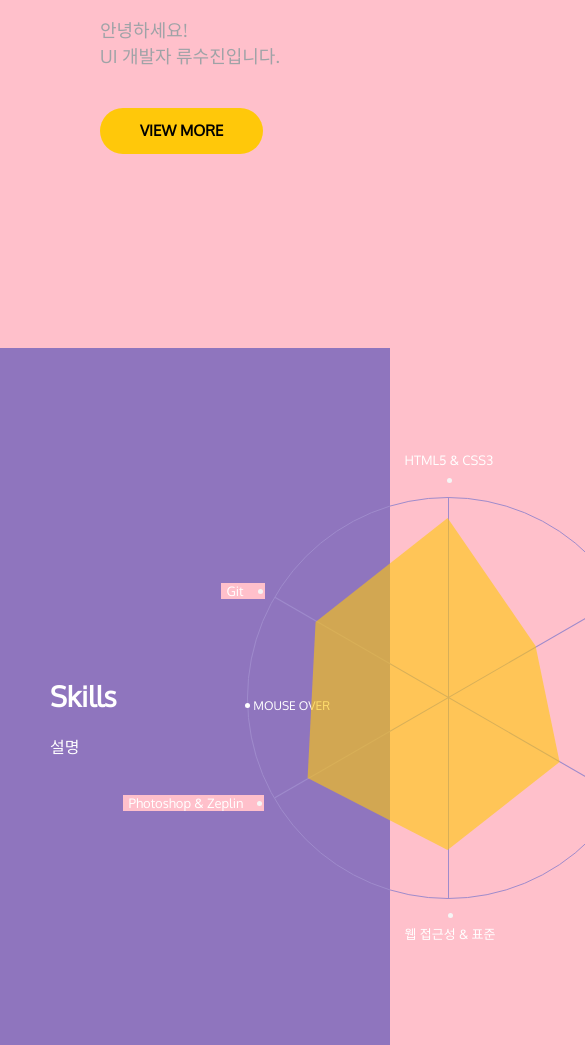
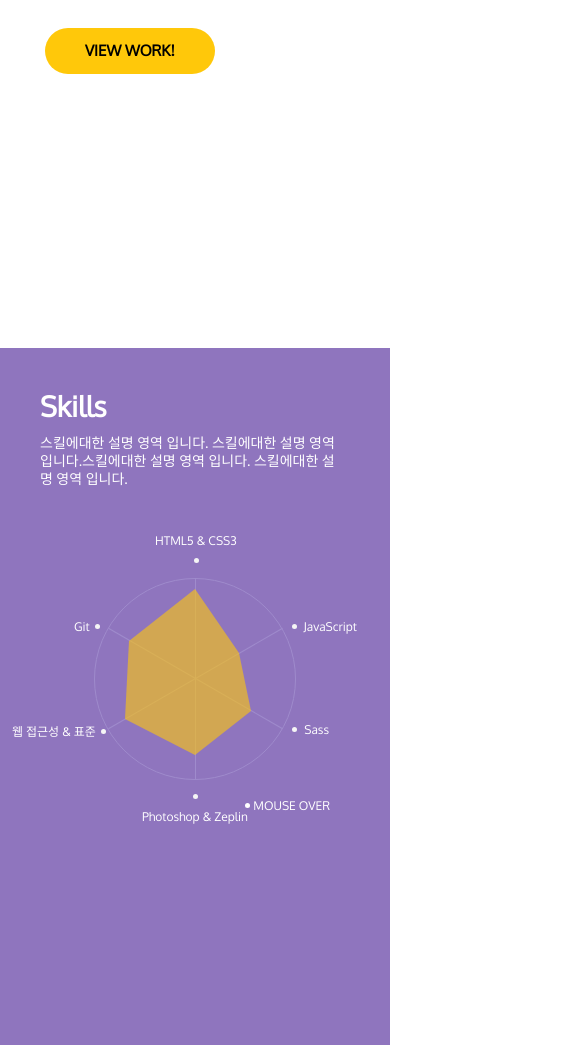
Before and after one commit to rocksujin/rocksujin.github.io, a plain HTML site: page index.html in a window 390 px wide. Shown: the part 302-1347 px from the top of the page, 585 px wide, since content can reach past the window. Drawn offline with nearby package versions, Linux system fonts and the light colour scheme.

Commit message:
modified

```diff
--- a/css/style.css
+++ b/css/style.css
@@ -32,7 +32,7 @@ header nav li>a:hover, header .nav li.on>a{color:#d02c0d}
 .work_list ul{display:flex;max-width:100%;justify-content:center;flex-wrap:wrap;}
 .work_list li{flex-basis:33.3%;max-width:300px;margin:6px;box-sizing:border-box;}
 .work_list li>a{display:block;border-radius:6px;padding:20px 50px;}
-.work_list li>img{display:block;margin:0 auto;}
+.work_list li img{display:block;margin-left:-10px;}
 .work_list li .category{font-size:12px;color:#9fa3a7;font-weight:bold}
 .work_list li h3{font-size:20px;font-weight:normal;}
 .work_list li>a:hover{color:#fff;background-color:#ffc80a}
@@ -71,14 +71,16 @@ header nav li>a:hover, header .nav li.on>a{color:#d02c0d}
 .portfolio .rgt_con .go_back:hover{background-color:#8f75be}
 
 .skill{display:flex;align-items:center;min-height:700px;color:#fff;background:#8f75be}
-.skill .sub_title{text-align:left}
+.skill .tit_wrap{padding:40px 0 20px}
+.skill .sub_title{text-align:left;padding:0}
+.skill .sub_title+p{max-width:300px;vertical-align:top;font-size:14px;line-height:18px;padding-top:20px}
 .skill .lft_con{display:inline-block;vertical-align:middle;width:300px;padding-left:50px}
 .skill .rgt_con{display:inline-block;vertical-align:middle;padding-left:130px}
 .skill .diagram{position:relative;width:400px;height:400px;border-radius:50%;border:1px solid #9f8bcc;margin:70px auto}
 .skill .diagram:before, .skill .diagram:after, .skill .diagram .line{position:absolute;content:'';top:-1px;left:50%;bottom:0;width:1px;background:#9f8bcc}
 .skill .diagram:after{transform:rotate(60deg)}
 .skill .diagram .line{transform:rotate(120deg)}
-.skill .diagram li{position:absolute;top:-46px;left:151px;max-width:140px;background:pink;font-size:13px;text-align:center;padding-bottom:15px;}
+.skill .diagram li{position:absolute;top:-46px;left:151px;max-width:140px;font-size:13px;text-align:center;padding-bottom:15px;}
 .skill .diagram li:before{position:absolute;content:'';left:50%;bottom:0;width:5px;height:5px;border-radius:50%;background:#f5f5f5;margin-left:-2px}
 .skill .diagram li>span{padding:0 6px}
 .skill .diagram li .description{display:none;position:absolute;top:37px;left:-30px;font-size:12px;line-height:16px;min-width:140px;max-width:200px;text-align:center;padding:8px 10px;background:#353535;border-radius:8px;z-index:2}
@@ -88,9 +90,9 @@ header nav li>a:hover, header .nav li.on>a{color:#d02c0d}
 .skill .diagram li:nth-child(3){top:297px;left:auto;right:-40px;text-align:left;padding-bottom:0;padding-left:15px}
 .skill .diagram li:nth-child(2):before,
 .skill .diagram li:nth-child(3):before{bottom:5px;left:2px}
-.skill .diagram li:nth-child(4){top:auto;bottom:-45px;padding-bottom:0;padding-top:15px}
+.skill .diagram li:nth-child(4){top:auto;left:137px;bottom:-45px;padding-bottom:0;padding-top:15px}
 .skill .diagram li:nth-child(4):before{bottom:25px}
-.skill .diagram li:nth-child(5){top:297px;left:-125px;text-align:right;padding-bottom:0;padding-right:15px;}
+.skill .diagram li:nth-child(5){top:297px;left:-100px;text-align:right;padding-bottom:0;padding-right:15px;}
 .skill .diagram li:nth-child(6){top:85px;left:-27px;text-align:right;padding-bottom:0;padding-right:15px;}
 .skill .diagram li:nth-child(5):before,
 .skill .diagram li:nth-child(6):before{bottom:5px;left:auto;right:2px}
@@ -119,30 +121,43 @@ header nav li>a:hover, header .nav li.on>a{color:#d02c0d}
 
 /* 테블릿 세로 (해상도 768px ~ 1023px)*/
 @media all and (min-width:768px) and (max-width:1024px) {
-    body{background:skyblue}
+    /* body{background:skyblue} */
     .section{height:auto}
     .main_con .main_img{width:460px}
     .main_con .main_img:before{width:580px}
     .main_con .main_img .desktop{right:27px;}
+
+}
+@media all and (max-width:1024px) {
     .skill{flex-direction:column}
     .skill .lft_con{display:block;width:auto;padding:0 40px;}
     .skill .lft_con .sub_title{display:inline-block;}
-    .skill .lft_con .sub_title+p{display:inline-block;margin-left:20px}
+    .skill .lft_con .sub_title+p{display:inline-block;padding-top:0;margin-left:20px}
     .skill .rgt_con{display:block;padding-left:0;}
 }
 
-
 /* 모바일 가로, 테블릿 세로 (해상도 480px ~ 767px)*/
 @media all and (max-width:767px) {
-    body{background:beige}
     .section{height:auto}
+    .main_con{padding:0 0 50px;}
+    .main_con .txt_wrap{margin:0 auto}
     .main_con .main_img{display:none}
+    .skill .diagram{width:200px;height:200px;}
+    .skill .diagram .polygon{width:200px;height:200px}
+    .skill .diagram li{left:54px;font-size:12px}
+    .skill .diagram li:nth-child(2){top:40px;right:-68px;padding-left:6px}
+    .skill .diagram li:nth-child(3){top:143px;right:-40px;padding-left:6px}
+    .skill .diagram li:nth-child(4){left:41px}
+    .skill .diagram li:nth-child(5){top:143px;left:-89px;padding-right:6px}
+    .skill .diagram li:nth-child(6){top:40px;padding-right:6px}
+    .skill .tip{top:450px}
 
 }
 
 /* 모바일 가로, 테블릿 세로 (해상도 ~ 479px)*/
 @media all and (max-width:479px) {
-    body{background:pink}
+    .skill .lft_con .sub_title+p{margin:10px 0 0}
+
 }
 
 /* slick.css */
--- a/index.html
+++ b/index.html
@@ -19,7 +19,6 @@
                 <li><a href="#skill">About</a></li>
                 <li><a href="work.html">Portfolio</a></li>
                 <li><a href="#">Experience</a></li>
-                <li><a href="#">Contact</a></li>
             </ul>
         </nav>
     </header>
@@ -29,9 +28,9 @@
             <div class="main_con">
                 <div class="txt_wrap">
                     <h2>SUJIN RYU<br> UI DEVELOPER</h2>
-                    <p>안녕하세요!<br>UI 개발자 류수진입니다.</p>
+                    <p>안녕하세요! 방문해 주셔서 감사합니다.<br>UI 개발자 류수진입니다.</p>
                     <div class="btn_wrap">
-                        <a href="#">VIEW MORE</a>
+                        <a href="#">VIEW WORK!</a>
                     </div>
                 </div>
                 <div class="main_img">
@@ -44,7 +43,7 @@
             <div class="lft_con">
                 <div class="tit_wrap">
                     <h2 class="sub_title">Skills</h2>
-                    <p>설명</p>
+                    <p>스킬에대한 설명 영역 입니다. 스킬에대한 설명 영역 입니다.스킬에대한 설명 영역 입니다. 스킬에대한 설명 영역 입니다.</p>
                 </div>
             </div>
             <div class="rgt_con">
@@ -63,11 +62,11 @@
                             <div class="description">꾸준히 공부하고 발전하고 있습니다.</div>
                         </li>
                         <li>
-                            <span>웹 접근성 & 표준</span>
+                            <span>Photoshop & Zeplin</span>
                             <div class="description">꾸준히 공부하고 발전하고 있습니다.</div>
                         </li>
                         <li>
-                            <span>Photoshop & Zeplin</span>
+                            <span>웹 접근성 & 표준</span>
                             <div class="description">꾸준히 공부하고 발전하고 있습니다.</div>
                         </li>
                         <li>
```
